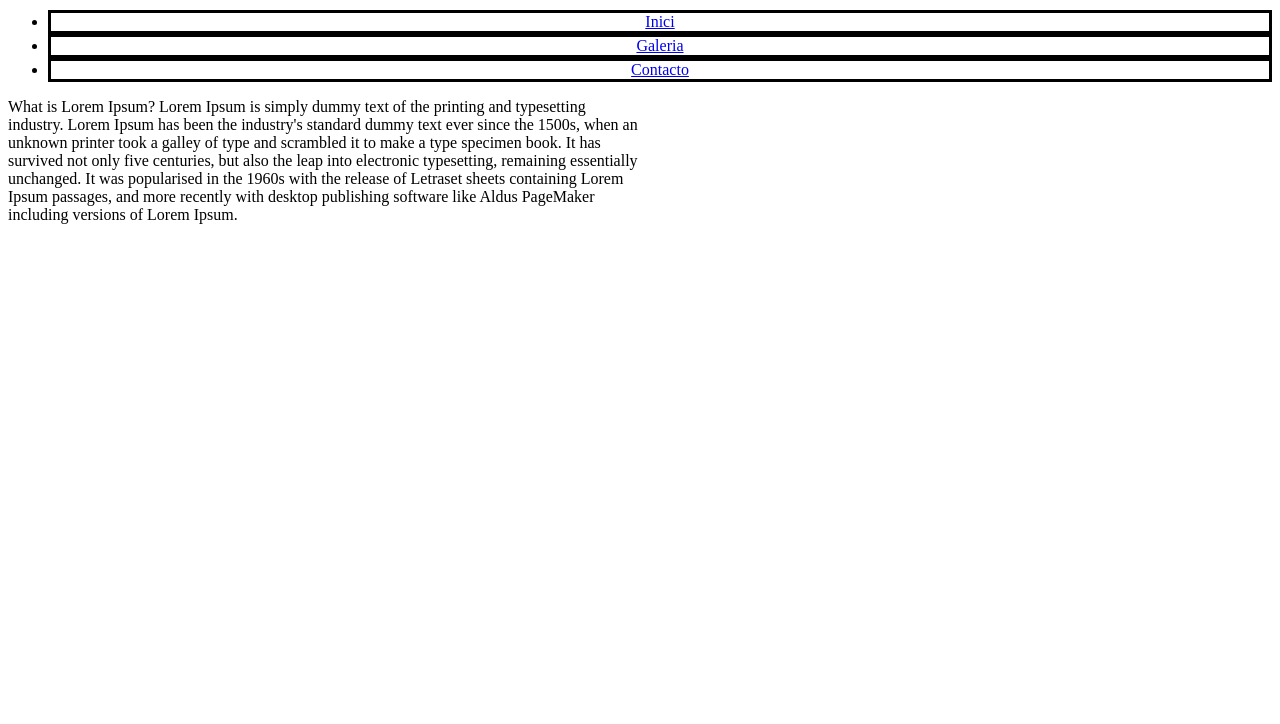
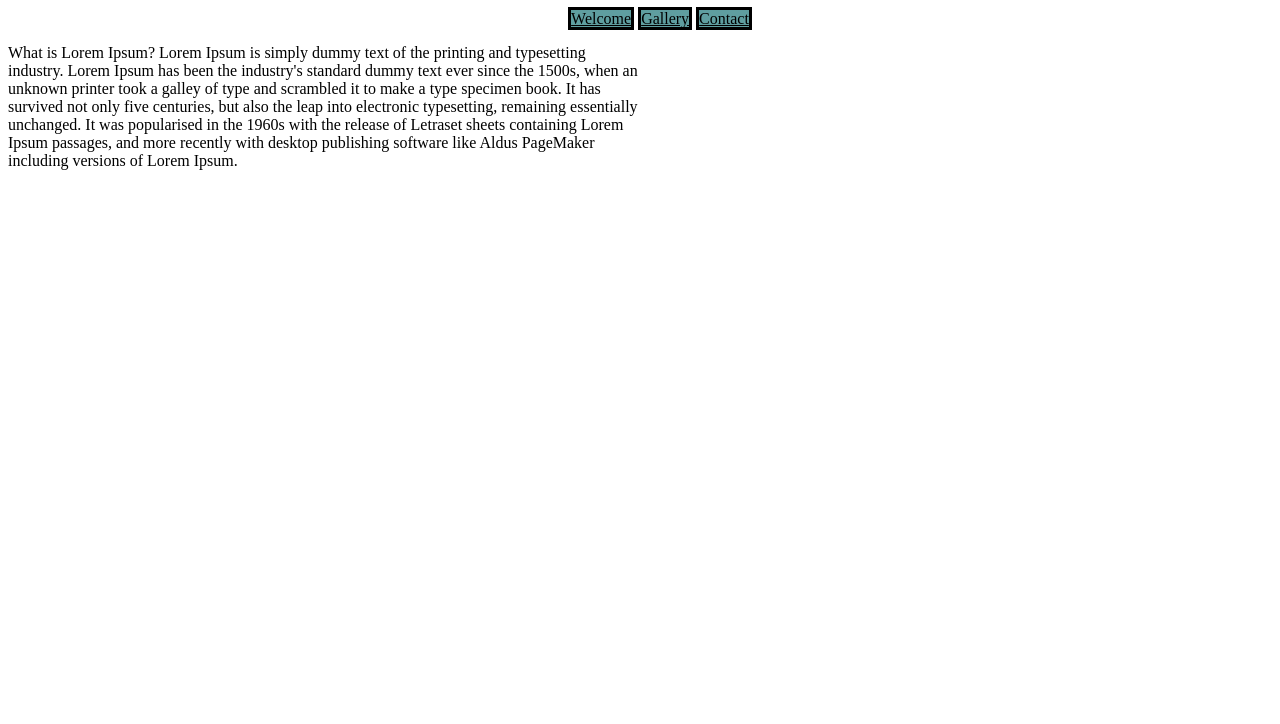
Before and after one commit to Bilal04git/pagina, a plain HTML site: page index.html in a window 1280 px wide. Shown: the part 76-800 px from the top of the page. Drawn offline with Linux system fonts and the light colour scheme.

Commit message:
Commit 1 para subir todo

```diff
--- a/index.html
+++ b/index.html
@@ -4,8 +4,8 @@
 <head>
     <meta charset="UTF-8">
     <meta name="viewport" content="width=device-width, initial-scale=1.0">
-    <title>Document</title>
-    <link rel="stylesheet" href="pagina.css">
+    <title>PersonalWebsite</title>
+    <link rel="stylesheet" href="styles.css">
 </head>
 
 <body>
@@ -16,9 +16,9 @@
     <nav>
 
         <ul>
-            <li><a class="active" href="index.html">Inici</a></li>
-            <li><a class="active" href="galeria.html">Galeria</a></li>
-            <li><a class="active" href="contacto.html">Contacto</a></li>
+            <li><a class="active" href="index.html">Welcome</a></li>
+            <li><a class="active" href="galeria.html">Gallery</a></li>
+            <li><a class="active" href="contacto.html">Contact</a></li>
 
         </ul>
     </nav>
--- a/pagina.css
+++ b/styles.css
@@ -3,14 +3,19 @@ h1{
     text-align: center;
     background-color: aliceblue;
     border-radius: 6%;
+    background-color: gray;
 }
 
-li {
+nav{
+    text-align: center;
+}
+li{
+    display: inline;
+    background: cadetblue;
+}
+li a {
     border: solid black;
     color: black;
-    text-align: center;
-
-
 }
 
 section{
```
Also changed, not shown: web.js (added).
